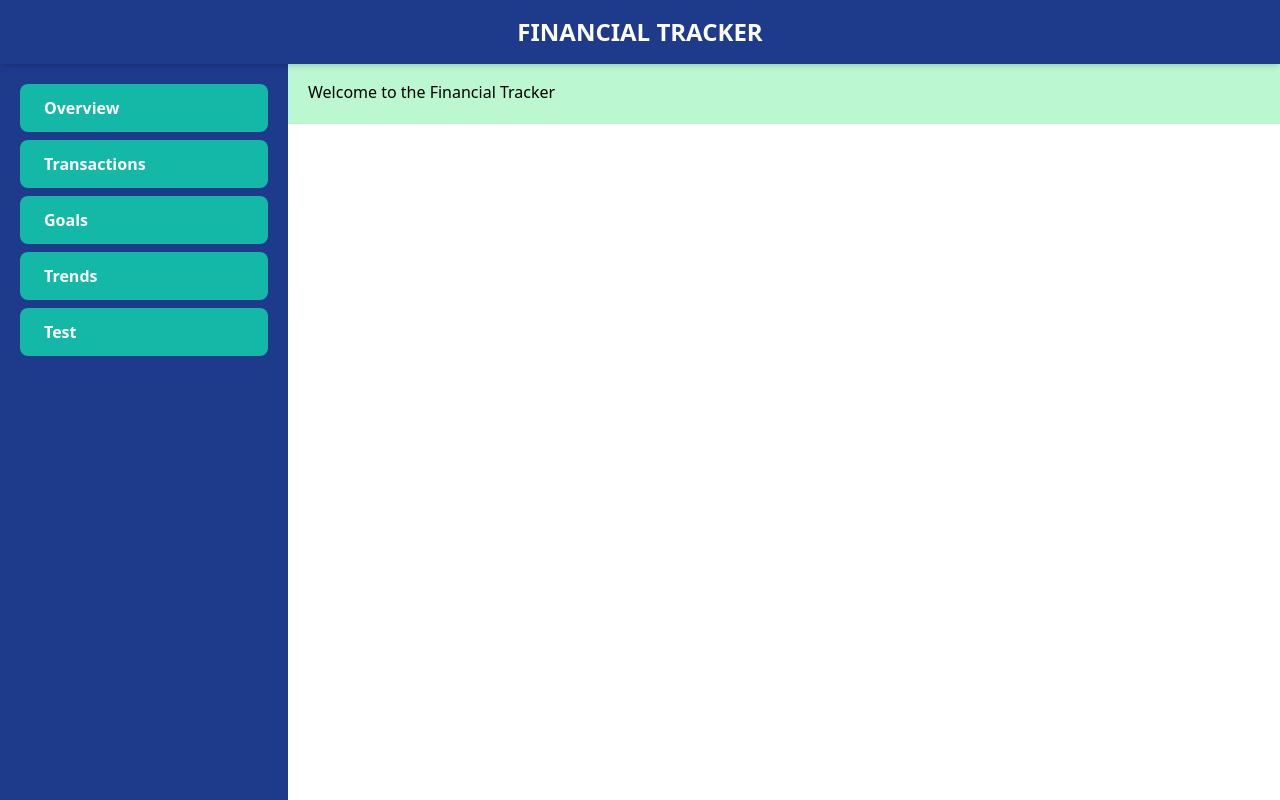
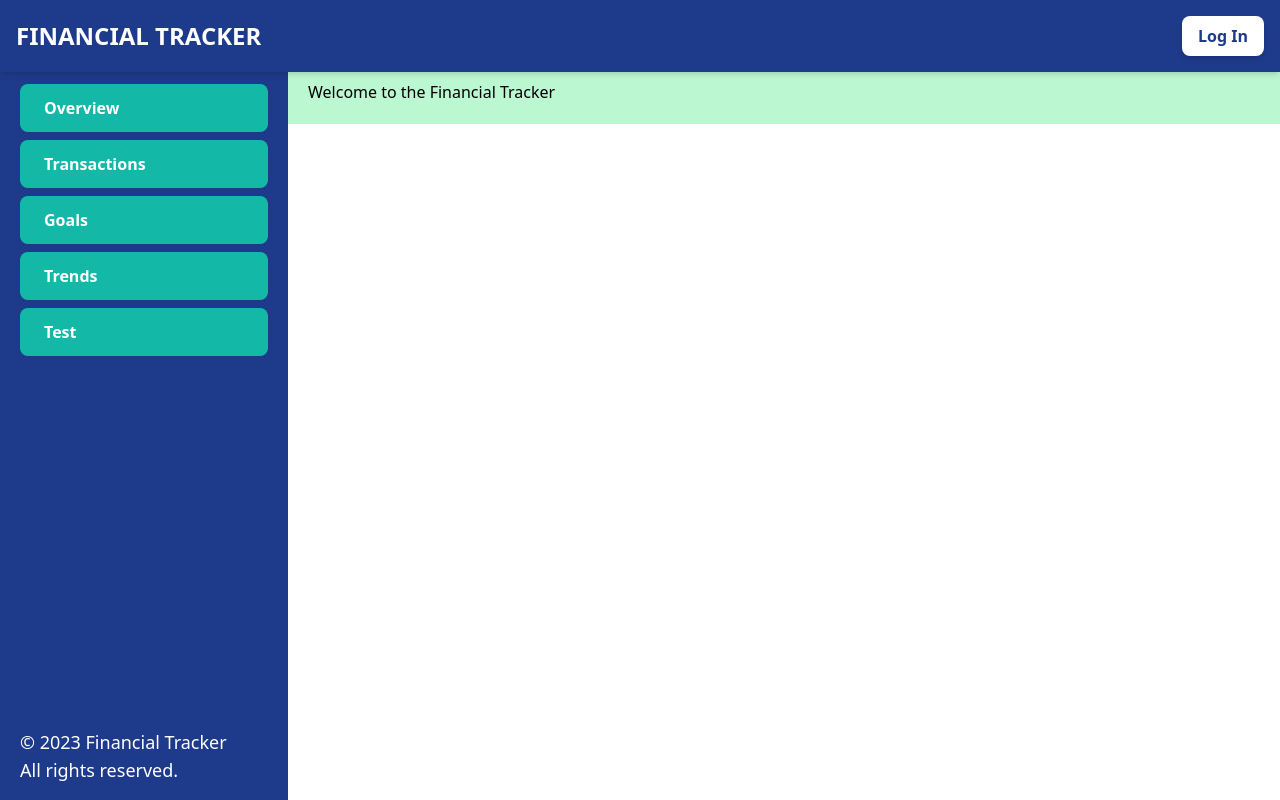
Before and after one commit to Tajohnson245/Financial_tracker, a React (Vite) app in the folder DBMSProject/frontend/: page / in a window 1280 px wide. Built offline with nearby package versions, Linux system fonts and the light colour scheme.

Commit message:
Add login button, add footer

```diff
--- a/DBMSProject/frontend/src/App.jsx
+++ b/DBMSProject/frontend/src/App.jsx
@@ -7,8 +7,8 @@ import "./index.css";
 function App() {
   return (
     <Router>
+      <Header />
       <div className="flex">
-        <Header />
         <Sidebar />
         <div className="flex-1 p-5 pt-20 ml-72 bg-green-200">
           <Routes>
--- a/DBMSProject/frontend/src/components/Header.jsx
+++ b/DBMSProject/frontend/src/components/Header.jsx
@@ -2,8 +2,13 @@ import React from "react";
 
 const Header = () => {
   return (
-    <div className="bg-blue-900 text-white p-4 shadow-md fixed w-full top-0 z-10">
-      <h2 className="text-2xl font-bold text-center">FINANCIAL TRACKER</h2>
+    <div className="flex justify-between items-center bg-blue-900 text-white p-4 shadow-md fixed w-full top-0 z-10">
+      <h2 className="text-2xl font-bold">FINANCIAL TRACKER</h2>
+      <div>
+        <button className="bg-white text-blue-900 font-semibold py-2 px-4 rounded-lg shadow-md transition duration-300 ease-in-out transform hover:bg-blue-100 hover:shadow-lg hover:-translate-y-1 focus:outline-none focus:ring-2 focus:ring-white focus:ring-opacity-50">
+          Log In
+        </button>
+      </div>
     </div>
   );
 };
--- a/DBMSProject/frontend/src/components/Sidebar.jsx
+++ b/DBMSProject/frontend/src/components/Sidebar.jsx
@@ -3,7 +3,8 @@ import { Link } from "react-router-dom";
 
 const Sidebar = () => {
   return (
-    <div className="flex flex-col fixed min-h-screen top-16 left-0 w-72 bg-blue-900 p-5 ">
+    <div className="flex flex-col justify-between fixed h-screen top-16 left-0 w-72 bg-blue-900 p-5 pb-20">
+      <div>
         <Link to="/overview">
           <div className="button bg-teal-500 hover:bg-teal-600 text-white font-bold py-3 px-6 rounded-lg mb-2">
             Overview
@@ -30,6 +31,12 @@ const Sidebar = () => {
           </div>
         </Link>
       </div>
+
+      <div className="text-left text-white">
+        <p className="text-lg">© 2023 Financial Tracker</p>
+        <p className="text-lg">All rights reserved.</p>
+      </div>
+    </div>
   );
 };
 
```
Lines whose indentation alone changed are shown as unchanged.
